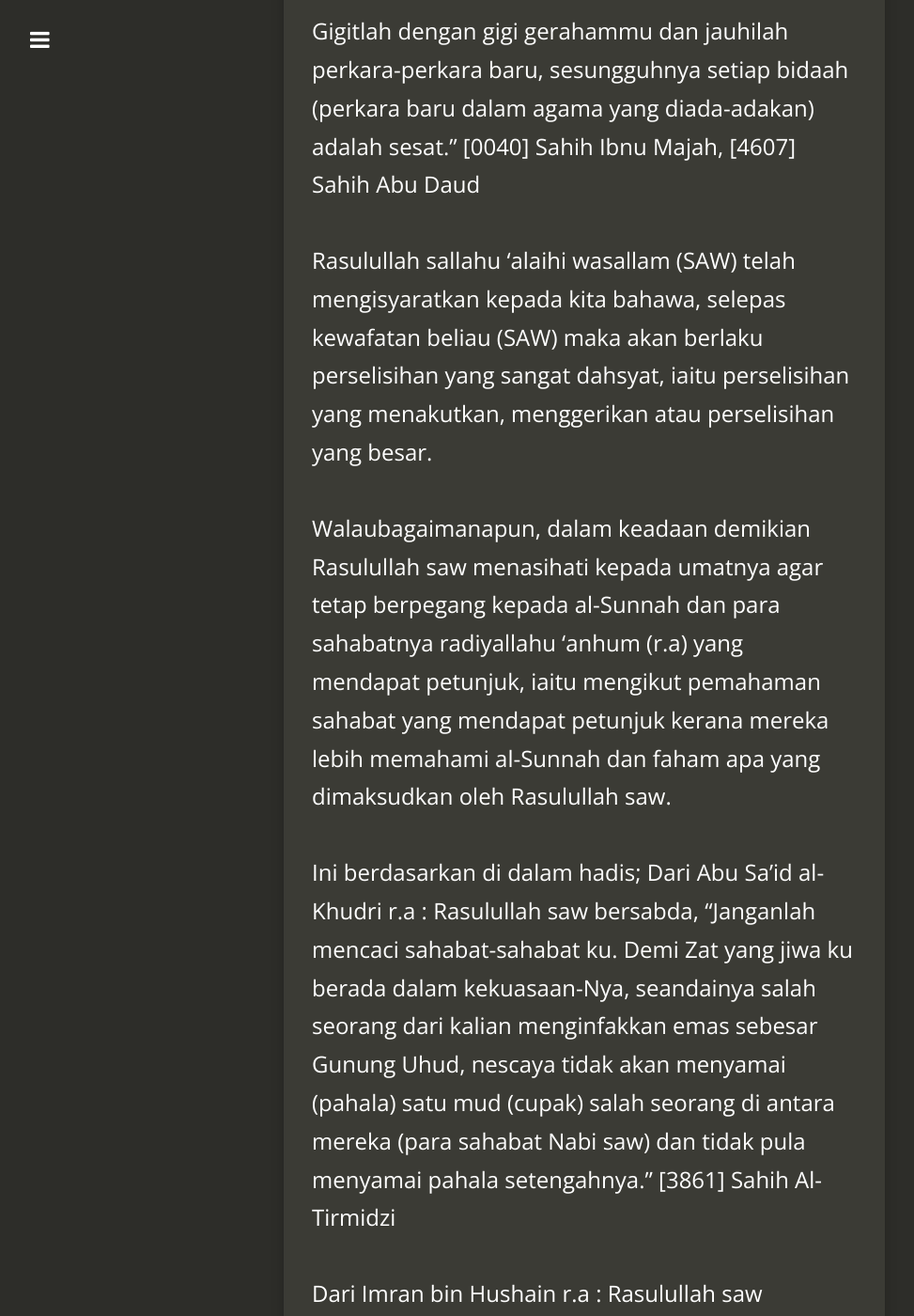
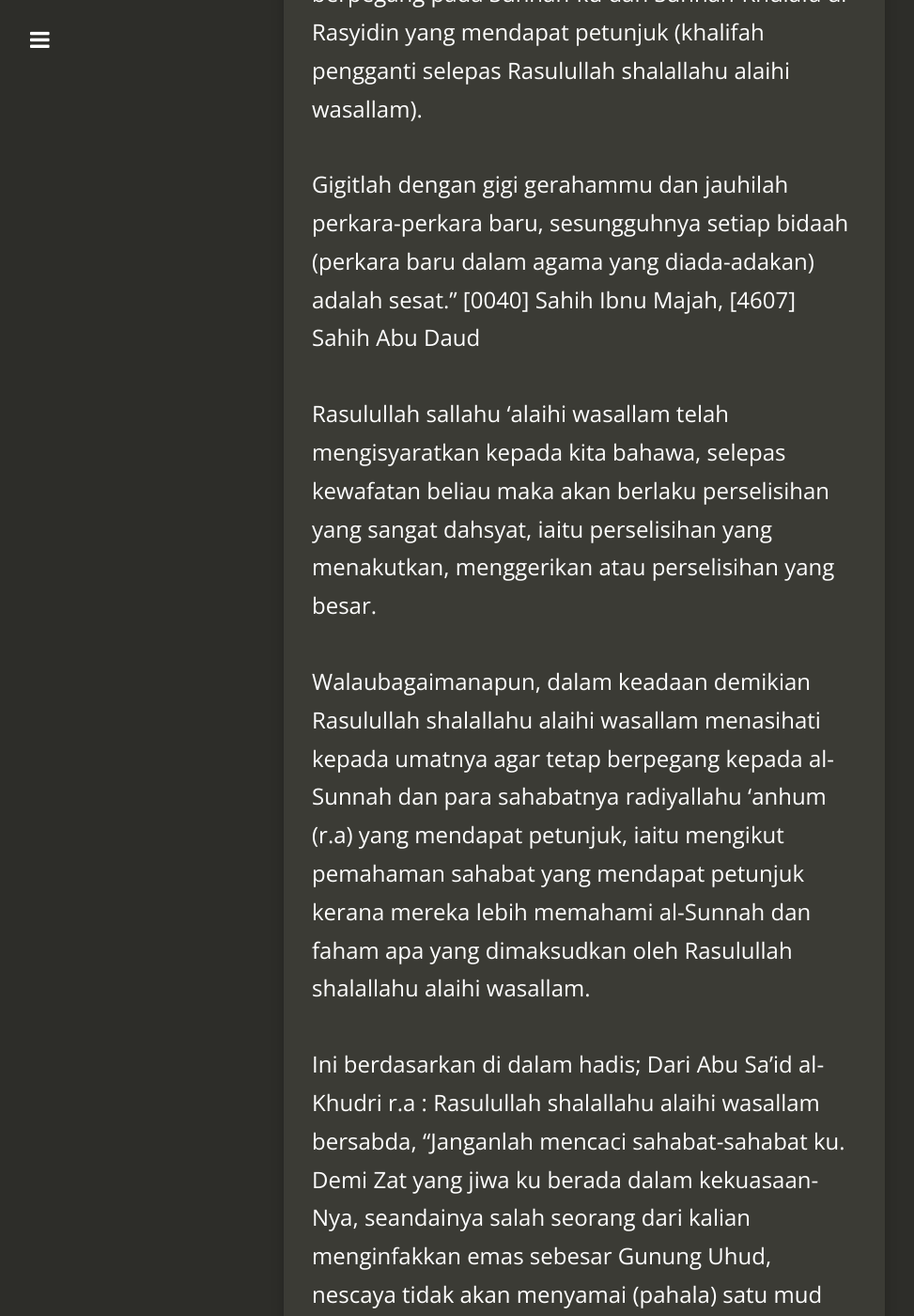
Before and after one commit to kedamaian/swsyafiq, a Jekyll site: the page built from _posts/2010-01-11-perselisihan-umat-islam.md, in a window 1280 px wide and 1400 px high, scrolled down 1434 px. Shown: the whole window at 94% size, without its empty margins (18-991 px from the left). Built offline with Jekyll 4.4.1, drawn with Linux system fonts in a browser that asks for light colours; nearby versions of some CDN libraries; comment, search, counter and statistics services are not loaded; some of the changed text lies outside the part shown.

Commit message:
Update 2010-01-11-perselisihan-umat-islam.md

```diff
--- a/_posts/2010-01-11-perselisihan-umat-islam.md
+++ b/_posts/2010-01-11-perselisihan-umat-islam.md
@@ -13,21 +13,22 @@ Surah Al Baqarah [2] : [255] .....(Allah) yang mengetahui apa yang ada di hadapa
 
 ## PENGENALAN
 
-Dari Irbadh bin Sariyah r.a : Pada suatu hari, Rasulullah saw berdiri berkhutbah di tengah-tengah kami. Kemudian beliau saw memberikan nasihat yang sangat mengesankan, yang menggetarkan hati dan membuat air mata bercucuran.
+Dari Irbadh bin
+riyah r.a : Pada suatu hari, Rasulullah shalallahu alaihi wasallam berdiri berkhutbah di tengah-tengah kami. Kemudian beliau shalallahu alaihi wasallam memberikan nasihat yang sangat mengesankan, yang menggetarkan hati dan membuat air mata bercucuran.
 
-Beliau saw ditanya, “Ya Rasulullah saw, engkau menasihati kami dengan nasihat perpisahan, maka berilah kami amanat.”
+Beliau shalallahu alaihi wasallam ditanya, “Ya Rasulullah shalallahu alaihi wasallam, engkau menasihati kami dengan nasihat perpisahan, maka berilah kami amanat.”
 
-Rasulullah saw bersabda, “Hendaklah kamu bertakwa kepada Allah SWT, dengan mendengar dan taat, meskipun yang memerintahkan kamu adalah seorang budak dari Habsyah. Kamu akan melihat perselisihan yang sangat dahsyat sesudahku, maka hendaklah kamu berpegang pada Sunnah-ku dan Sunnah-Khulafa ur Rasyidin yang mendapat petunjuk (khalifah pengganti selepas Rasulullah saw).
+Rasulullah shalallahu alaihi wasallam bersabda, “Hendaklah kamu bertakwa kepada Allah SWT, dengan mendengar dan taat, meskipun yang memerintahkan kamu adalah seorang budak dari Habsyah. Kamu akan melihat perselisihan yang sangat dahsyat sesudahku, maka hendaklah kamu berpegang pada Sunnah-ku dan Sunnah-Khulafa ur Rasyidin yang mendapat petunjuk (khalifah pengganti selepas Rasulullah shalallahu alaihi wasallam).
 
 Gigitlah dengan gigi gerahammu dan jauhilah perkara-perkara baru, sesungguhnya setiap bidaah (perkara baru dalam agama yang diada-adakan) adalah sesat.” [0040] Sahih Ibnu Majah, [4607] Sahih Abu Daud
 
-Rasulullah sallahu ‘alaihi wasallam (SAW) telah mengisyaratkan kepada kita bahawa, selepas kewafatan beliau (SAW) maka akan berlaku perselisihan yang sangat dahsyat, iaitu perselisihan yang menakutkan, menggerikan atau perselisihan yang besar.
+Rasulullah sallahu ‘alaihi wasallam telah mengisyaratkan kepada kita bahawa, selepas kewafatan beliau maka akan berlaku perselisihan yang sangat dahsyat, iaitu perselisihan yang menakutkan, menggerikan atau perselisihan yang besar.
 
-Walaubagaimanapun, dalam keadaan demikian Rasulullah saw menasihati kepada umatnya agar tetap berpegang kepada al-Sunnah dan para sahabatnya radiyallahu ‘anhum (r.a) yang mendapat petunjuk, iaitu mengikut pemahaman sahabat yang mendapat petunjuk kerana mereka lebih memahami al-Sunnah dan faham apa yang dimaksudkan oleh Rasulullah saw.
+Walaubagaimanapun, dalam keadaan demikian Rasulullah shalallahu alaihi wasallam menasihati kepada umatnya agar tetap berpegang kepada al-Sunnah dan para sahabatnya radiyallahu ‘anhum (r.a) yang mendapat petunjuk, iaitu mengikut pemahaman sahabat yang mendapat petunjuk kerana mereka lebih memahami al-Sunnah dan faham apa yang dimaksudkan oleh Rasulullah shalallahu alaihi wasallam.
 
-Ini berdasarkan di dalam hadis; Dari Abu Sa’id al-Khudri r.a : Rasulullah saw bersabda, “Janganlah mencaci sahabat-sahabat ku. Demi Zat yang jiwa ku berada dalam kekuasaan-Nya, seandainya salah seorang dari kalian menginfakkan emas sebesar Gunung Uhud, nescaya tidak akan menyamai (pahala) satu mud (cupak) salah seorang di antara mereka (para sahabat Nabi saw) dan tidak pula menyamai pahala setengahnya.” [3861] Sahih Al-Tirmidzi
+Ini berdasarkan di dalam hadis; Dari Abu Sa’id al-Khudri r.a : Rasulullah shalallahu alaihi wasallam bersabda, “Janganlah mencaci sahabat-sahabat ku. Demi Zat yang jiwa ku berada dalam kekuasaan-Nya, seandainya salah seorang dari kalian menginfakkan emas sebesar Gunung Uhud, nescaya tidak akan menyamai (pahala) satu mud (cupak) salah seorang di antara mereka (para sahabat Nabi shalallahu alaihi wasallam) dan tidak pula menyamai pahala setengahnya.” [3861] Sahih Al-Tirmidzi
 
-Dari Imran bin Hushain r.a : Rasulullah saw bersabda, “Sebaik-baik umat ku adalah mereka yang ada di zaman saat aku diutus (generasi sahabat), kemudian umat pada zaman setelahnya (generasi tabi’in), kemudian umat pada zaman setelahnya (tabi’ut tabi’in).
+Dari Imran bin Hushain r.a : Rasulullah shalallahu alaihi wasallam bersabda, “Sebaik-baik umat ku adalah mereka yang ada di zaman saat aku diutus (generasi sahabat), kemudian umat pada zaman setelahnya (generasi tabi’in), kemudian umat pada zaman setelahnya (tabi’ut tabi’in).
 
 Setelah itu akan muncullah;
 
@@ -39,88 +40,88 @@ Setelah itu akan muncullah;
 
 (d). Banyak diantara mereka yang kegemukan (terlampau banyak makan dan minum atau bermewah-mewah).” [4657] Sahih Abu Daud
 
-Setelah Rasulullah saw mengingatkan kita mengenai perselisihan yang sangat dahsyat, kemudian diingatkan mengenai tetap berpegang kepada al-Sunnah dan mengikutinya ketika bencana itu, lalu beliau (SAW) mengingatkan kita agar menjauhkan diri dari perkara-perkara agama yang ditambah-tambah atau diada-adakan.
+Setelah Rasulullah shalallahu alaihi wasallam mengingatkan kita mengenai perselisihan yang sangat dahsyat, kemudian diingatkan mengenai tetap berpegang kepada al-Sunnah dan mengikutinya ketika bencana itu, lalu beliau mengingatkan kita agar menjauhkan diri dari perkara-perkara agama yang ditambah-tambah atau diada-adakan.
 
-Di dalam sebuah hadis; Dari Aisyah r.ha : Nabi saw bersabda, “Barangsiapa yang membuat-buat perkara yang baru di dalam perkara (agama) kami ini yang bukan darinya, maka tertolak.” Dalam lafaz yang lain disebutkan, Nabi saw bersabda “Barangsiapa yang membuat perkara yang baru selain dari yang telah kami perintahkan nescaya perkara itu tertolak.” [4606] Sahih Abu Daud juga Ibnu Majah dan Muttafaq ‘Alaih.
+Di dalam sebuah hadis; Dari Aisyah r.ha : Nabi shalallahu alaihi wasallam bersabda, “Barangsiapa yang membuat-buat perkara yang baru di dalam perkara (agama) kami ini yang bukan darinya, maka tertolak.” Dalam lafaz yang lain disebutkan, Nabi shalallahu alaihi wasallam bersabda “Barangsiapa yang membuat perkara yang baru selain dari yang telah kami perintahkan nescaya perkara itu tertolak.” [4606] Sahih Abu Daud juga Ibnu Majah dan Muttafaq ‘Alaih.
 
 ## PERBINCANGAN
 
-Perkataan ‘Kamu akan melihat perselisihan yang sangat dahsyat sesudahku’ adalah perkara yang sangat penting. Antara perselisihan yang diucapkan oleh Rasulullah saw dalam hadis (0040 – Ibnu Majah) adalah mengenai ibadat-ibadat yang diada-adakan (bidaah) dan agar mentaati pemerintah walaupun berlainan bangsa (bukan bermaksud agar mengangkat orang kafir sebagai pemerintah- ia memerlukan satu perbincangan khusus yang lain (Rujuk Surah Al-Maa'idah [5] : 51).
+Perkataan ‘Kamu akan melihat perselisihan yang sangat dahsyat sesudahku’ adalah perkara yang sangat penting. Antara perselisihan yang diucapkan oleh Rasulullah shalallahu alaihi wasallam dalam hadis (0040 – Ibnu Majah) adalah mengenai ibadat-ibadat yang diada-adakan (bidaah) dan agar mentaati pemerintah walaupun berlainan bangsa (bukan bermaksud agar mengangkat orang kafir sebagai pemerintah- ia memerlukan satu perbincangan khusus yang lain (Rujuk Surah Al-Maa'idah [5] : 51).
 
 Tetapi bukan perkara itu yang hendak dibincangkan dalam risalah ini tetapi apa yang ingin dikongsi atau difikirkan bersama adalah, apakah lagi perselisihan yang dahsyat itu atau fitnah-fitnah yang lainnya yang mungkin sama besar dan lebih besar lagi?
 
 > - Memerangi Sesama Muslim
 
 
-Dari Abdullah bin Umar r.a : Rasulullah saw bersabda, “Hati-hatilah kamu! Janganlah kamu kafir kembali sepeninggalanku, di mana sebahagian kamu membunuh sebahagian yang lain (memerangi saudara se-Islam).” (0054)
+Dari Abdullah bin Umar r.a : Rasulullah shalallahu alaihi wasallam bersabda, “Hati-hatilah kamu! Janganlah kamu kafir kembali sepeninggalanku, di mana sebahagian kamu membunuh sebahagian yang lain (memerangi saudara se-Islam).” (0054)
 
-Dari Jarir bin Abdullah r.a katanya : Rasulullah saw bersabda ketika haji Wada’, “Dengarkanlah wahai orang-orang!” Beliau (SAW) kemudian bersabda, “Janganlah kalian kembali kepada kekafiran setelah (sepeninggalan)ku dengan saling memerangi antara sesama (orang Islam).” [3200] Sahih Ibnu Majah
+Dari Jarir bin Abdullah r.a katanya : Rasulullah shalallahu alaihi wasallam bersabda ketika haji Wada’, “Dengarkanlah wahai orang-orang!” Beliau (shalallahu alaihi wasallam) kemudian bersabda, “Janganlah kalian kembali kepada kekafiran setelah (sepeninggalan)ku dengan saling memerangi antara sesama (orang Islam).” [3200] Sahih Ibnu Majah
 
-Rasulullah saw melarang sama sekali mencaci sesama Muslim apalagi memerangi dan membunuhnya kerana ia boleh menyebabkan kekufuran. Fitnah yang menakutkan ini berlaku seperti gelapnya malam, ertinya kita tidak tahu siapa yang benar. Masing-masing berhujah menegakkan Islam tetapi saling bunuh membunuh.
+Rasulullah shalallahu alaihi wasallam melarang sama sekali mencaci sesama Muslim apalagi memerangi dan membunuhnya kerana ia boleh menyebabkan kekufuran. Fitnah yang menakutkan ini berlaku seperti gelapnya malam, ertinya kita tidak tahu siapa yang benar. Masing-masing berhujah menegakkan Islam tetapi saling bunuh membunuh.
 
 Apabila terjadi perkara seperti ini, hendaklah kita jangan sesekali mencampuri atau menyebelahi mana-mana pihak kerana kedua-duanya Islam. Sementara itu jangan pula kita sebarkan fitnah-fitnah yang menimbulkan kekacauan kepada umat Islam. Antara hadis yang menerangkan perkara ini;
 
-Dari Hudzaifah r.a : Rasulullah saw bersabda, “Tidak dapat masuk syurga, orang-orang yang menyiar-nyiarkan berita untuk mengacau (merusuh).” [0082] Sahih Muslim
+Dari Hudzaifah r.a : Rasulullah shalallahu alaihi wasallam bersabda, “Tidak dapat masuk syurga, orang-orang yang menyiar-nyiarkan berita untuk mengacau (merusuh).” [0082] Sahih Muslim
 
-Dari Abu Musa Al-Asy’ari : Rasulullah saw bersabda, “Sesungguhnya ketika hari kiamat mendekat, akan terjadi fitnah yang datang seperti gelapnya malam. Seseorang akan beriman di pagi hari dan menjadi kafir pada petang harinya.
+Dari Abu Musa Al-Asy’ari : Rasulullah shalallahu alaihi wasallam bersabda, “Sesungguhnya ketika hari kiamat mendekat, akan terjadi fitnah yang datang seperti gelapnya malam. Seseorang akan beriman di pagi hari dan menjadi kafir pada petang harinya.
 
 Orang yang duduk akan menjadi lebih baik dari orang yang berdiri, orang yang berjalan lebih baik dari daripada yang berlari-lari kecil. Maka (saat itu) patahkanlah anak panah kalian di batu (tidak melawan). Dan jika ada seseorang datang (untuk membunuh kalian), maka bersikaplah seperti sebaik-baik manusia.” [4259] Sahih Abu Daud
 
 ‘Mematahkan anak panah’ atau dalam lafaz lain dari sahih Muslim, ‘Memukulkan mata pedangnya ke batu (Nombor 2458), ini adalah kerana kita perlu sedaya upaya menghindarkan diri dari memerangi atau membunuh sesama Muslim;
 
-(a). Dari Ibnu Umar r.a : Bahawa dia mendengar Nabi saw bersabda, “Sepeninggalanku janganlah kamu menjadi kafir, yang satu memenggal leher yang lain.” [1869] Sahih Bukhari
+(a). Dari Ibnu Umar r.a : Bahawa dia mendengar Nabi shalallahu alaihi wasallam bersabda, “Sepeninggalanku janganlah kamu menjadi kafir, yang satu memenggal leher yang lain.” [1869] Sahih Bukhari
 
-(b). Dari Ahnaf bin Qais r.a : (Diringkaskan)... Rasulullah saw bersabda, “Apabila dua Muslim berkelahi dengan menggunakan pedang masing-masing, maka yang terbunuh dan membunuh masuk neraka.” [2459] Sahih Muslim
+(b). Dari Ahnaf bin Qais r.a : (Diringkaskan)... Rasulullah shalallahu alaihi wasallam bersabda, “Apabila dua Muslim berkelahi dengan menggunakan pedang masing-masing, maka yang terbunuh dan membunuh masuk neraka.” [2459] Sahih Muslim
 
 > - Tiga Gabungan yang Mencemar Islam
 
 
-Dari Tsauban r.a (pembantu Rasulullah saw) : Rasulullah saw bersabda, (telah diringkaskan dalam hadis yang panjang).... “Di antara yang aku takuti atas umatku adalah;
+Dari Tsauban r.a (pembantu Rasulullah shalallahu alaihi wasallam) : Rasulullah shalallahu alaihi wasallam bersabda, (telah diringkaskan dalam hadis yang panjang).... “Di antara yang aku takuti atas umatku adalah;
 
 (a). Para pemimpin yang menyesatkan, dan
 (b). Sebahagian umat ku yang menyembah al-autsan (berhala),
 (c). Sebahagian kabilah dari umat ku bergabung dengan kaum musyrikin.... (dan seterusnya hingga habis hadis).” [3207] Sahih Ibnu Majah
 
-Tiga gabungan ini boleh mencemar agama Islam kerana orang-orang kafir akan mengambil contoh Islam daripada mereka, lalu mereka yang mengikuti sunnah Rasulullah saw akan dipanggil ‘jumud’, fanatik, kasar dan lainnya.
+Tiga gabungan ini boleh mencemar agama Islam kerana orang-orang kafir akan mengambil contoh Islam daripada mereka, lalu mereka yang mengikuti sunnah Rasulullah shalallahu alaihi wasallam akan dipanggil ‘jumud’, fanatik, kasar dan lainnya.
 
 > - Fanatik
 
 
-Dari Abu Hurairah r.a : Rasulullah saw bersabda, “Barangsiapa berperang di bawah panji kesesatan, menyerukan kepada ‘asobiyyah atau marah kerana ‘asobiyyah, maka matinya adalah Jahiliyyah.” [3205] Sahih Ibnu Majah
+Dari Abu Hurairah r.a : Rasulullah shalallahu alaihi wasallam bersabda, “Barangsiapa berperang di bawah panji kesesatan, menyerukan kepada ‘asobiyyah atau marah kerana ‘asobiyyah, maka matinya adalah Jahiliyyah.” [3205] Sahih Ibnu Majah
 
 Maksud ‘Asobiyyah’ yang diletakkan di dalam kitab Ibnu Majah ini sebagai fanatisme. Iaitu orang yang fanatik dan taksub hingga berlakunya kezaliman. Kefanatikannya hingga menghalalkan membunuh sesama Muslim, mengkafirkan orang sesuka hati dan lain-lain yang bertentangan dengan Islam.
 
 > - Hanya Umat Islam Boleh Menghancurkan Islam
 
 
-Dari Amir bin Sa’ad r.a : Rasulullah saw bersabda, (Diringkaskan pada hadis yang panjang) “Aku memohon kepada Tuhanku supaya jangan membinasakan umatku dengan musim susah yang panjang, maka diperkenankan,
+Dari Amir bin Sa’ad r.a : Rasulullah shalallahu alaihi wasallam bersabda, (Diringkaskan pada hadis yang panjang) “Aku memohon kepada Tuhanku supaya jangan membinasakan umatku dengan musim susah yang panjang, maka diperkenankan,
 
 Aku memohon supaya umatku jangan dibinasakan dengan bencana tenggelam (seperti terjadi pada kaum Nabi Nuh a.s, Firaun) permohonanku itu diperkenankan-Nya juga. (Dalam lafaz lain, ‘Tidak ada satu kekuatan musuh yang dapat menghancurkan mereka (umat Islam) kecuali mereka sendiri walaupun musuh mereka bersatu mengelilingi mereka’-Rujukan Hadis [2463] dari Tsauban r.a)
 
 Aku memohon supaya umatku jangan dibinasakan kerana pertentangan sesama mereka. Permohonan ini tidak diperkenankan.” [2464] Sahih Muslim Umat Islam hanya dapat dibinasakan oleh orang Islam itu sendiri. Walau berkumpul musuh-musuh Islam mengelilingi umat Islam, maka umat Islam tidak akan tewas seluruhnya dan ini jaminan Allah Ta’ala. Selain itu umat Islam juga tidak akan hancur kerana bencana alam yang terjadi, ini juga jaminan Allah Ta’ala.
 
-Tetapi umat Islam akan tewas dan binasa kerana pertentangan sesama sendiri iaitu, umat Islam yang mengaku Islam, mencintai Rasulullah saw, membaca Al-Quran, bersolat dan sebagainya tetapi mempunyai akhlak yang buruk sehingga apabila berlaku perselisihan mereka melupakan kesatuan Islam dan berfatwa tanpa merujuk Al-Quran, Al-Sunnah dan para ulama yang berpegang kepada Al-Quran dan Al-Sunnah.
+Tetapi umat Islam akan tewas dan binasa kerana pertentangan sesama sendiri iaitu, umat Islam yang mengaku Islam, mencintai Rasulullah shalallahu alaihi wasallam, membaca Al-Quran, bersolat dan sebagainya tetapi mempunyai akhlak yang buruk sehingga apabila berlaku perselisihan mereka melupakan kesatuan Islam dan berfatwa tanpa merujuk Al-Quran, Al-Sunnah dan para ulama yang berpegang kepada Al-Quran dan Al-Sunnah.
 
-Setelah terjadi demikian, maka umat Islam akan menjadi berkelompok dan berpuak-puak, sedangkan agama mereka satu dan tuhan mereka Allah yang Esa dan penghulu mereka Rasulullah saw. Kita boleh lihat hari ini betapa benar sabda Rasulullah saw.
+Setelah terjadi demikian, maka umat Islam akan menjadi berkelompok dan berpuak-puak, sedangkan agama mereka satu dan tuhan mereka Allah yang Esa dan penghulu mereka Rasulullah shalallahu alaihi wasallam. Kita boleh lihat hari ini betapa benar sabda Rasulullah shalallahu alaihi wasallam.
 
 ## PENUTUP
 
 Banyak lagi perselisihan di antara umat Islam namun walaubagaimanapun ia adalah pecahan-pecahan dari hadis di atas. Persoalannya apakah yang perlu kita lakukan? Di dalam sebuah hadis, seorang sahabat bertanya tentang apa yang perlu dilakukan ketika fitnah itu; Dari Huzaifah bin Yaman r.a : (Diringkaskan dari hadis yang panjang) ... (Huzaifah r.a bertanya),
 
-‘Apakah yang engkau perintahkan kepada saya kalau seandainya saya mendapati hal yang demikian (perkara buruk atau fitnah atau huru-hara yang terjadi) Jawab Nabi (SAW), “Hendaklah engkau tetap dalam jamaah kaum Muslimin dan mengikuti Imam (pemimpin) mereka.” Saya (Huzaifah r.a) bertanya,
+‘Apakah yang engkau perintahkan kepada saya kalau seandainya saya mendapati hal yang demikian (perkara buruk atau fitnah atau huru-hara yang terjadi) Jawab Nabi (shalallahu alaihi wasallam), “Hendaklah engkau tetap dalam jamaah kaum Muslimin dan mengikuti Imam (pemimpin) mereka.” Saya (Huzaifah r.a) bertanya,
 
 ‘Bagaimana kalau mereka tidak mempunyai jamaah (kesatuan) dan tidak mempunyai Imam (pemimpin)?’
 
-Jawab Nabi (SAW), “Jauhilah semua kumpulan biarpun kerana itu engkau sampai menggigit urat-urat kayu sehingga engkau meninggal dalam keadaan itu.” [1873] Sahih Bukhari Ulama mempunyai pelbagai definisi mengenai maksud ‘jamaah’ ini, anda boleh juga lihat di sini mengenai pengertian jamaah; http://suarajagat.wordpress.com/2010/02/09/ahli-sunnah-wal-jamaah-definisi-jamaah/.
+Jawab Nabi (shalallahu alaihi wasallam), “Jauhilah semua kumpulan biarpun kerana itu engkau sampai menggigit urat-urat kayu sehingga engkau meninggal dalam keadaan itu.” [1873] Sahih Bukhari Ulama mempunyai pelbagai definisi mengenai maksud ‘jamaah’ ini, anda boleh juga lihat di sini mengenai pengertian jamaah; http://suarajagat.wordpress.com/2010/02/09/ahli-sunnah-wal-jamaah-definisi-jamaah/.
 
 Jamaah yang dimaksudkan adalah ahl al-sunnah wa al-jamaah. Sekiranya tiada jamaah dan pemimpin yang mengikuti sunnah ketika itu, maka hendaklah kita tetap berpegang kepada Al-Quran dan Al-Sunnah walaupun bersendirian sehinggalah ajal kita sampai. Selain itu jangan pula kita (orang awam) mengkafirkan orang sesuka hati dan melaga-lagakan pula sesama ulama dan orang Islam lain kerana;
 
-Dari Ibnu Umar r.a : Rasulullah saw bersabda, “Siapa yang berkata kepada saudaranya, ‘Hai Kafir!’ maka ucapan itu kembali kepada salah seorang antara keduanya. Jika apa yang diucapkannya benar, maka ucapan itu tertuju kepada orang yang dipanggil. Jika tidak, maka ucapan itu tertuju kepada yang mengucapkan.” (0049) Sahih Muslim
+Dari Ibnu Umar r.a : Rasulullah shalallahu alaihi wasallam bersabda, “Siapa yang berkata kepada saudaranya, ‘Hai Kafir!’ maka ucapan itu kembali kepada salah seorang antara keduanya. Jika apa yang diucapkannya benar, maka ucapan itu tertuju kepada orang yang dipanggil. Jika tidak, maka ucapan itu tertuju kepada yang mengucapkan.” (0049) Sahih Muslim
 
-Mereka yang suka melaga-lagakan serta mennyebarkan berita-berita yang boleh menyebabkan pergaduhan pula; Dari Hudzaifah r.a : Rasulullah saw bersabda, “Tidak dapat masuk syurga, orang-orang yang menyiar-nyiarkan berita untuk mengacau (merusuh).” [0082] Sahih Muslim
+Mereka yang suka melaga-lagakan serta mennyebarkan berita-berita yang boleh menyebabkan pergaduhan pula; Dari Hudzaifah r.a : Rasulullah shalallahu alaihi wasallam bersabda, “Tidak dapat masuk syurga, orang-orang yang menyiar-nyiarkan berita untuk mengacau (merusuh).” [0082] Sahih Muslim
 
-Biarlah para ulama yang membicarakan hal itu dan kita ikuti mereka (ulama) yang benar-benar mengikuti Al-Quran dan Al-Sunnah dengan pemahaman yang sebenar. Pemahaman yang sebenar adalah mengikuti sabdaan Nabi saw;
+Biarlah para ulama yang membicarakan hal itu dan kita ikuti mereka (ulama) yang benar-benar mengikuti Al-Quran dan Al-Sunnah dengan pemahaman yang sebenar. Pemahaman yang sebenar adalah mengikuti sabdaan Nabi shalallahu alaihi wasallam;
 
-Dari Imran bin Hushain r.a : Rasulullah saw bersabda, “Sebaik-baik umat ku adalah mereka yang ada di zaman saat aku diutus (generasi sahabat), kemudian umat pada zaman setelahnya (generasi tabi’in), kemudian umat pada zaman setelahnya (tabi’ut tabi’in)... [4657] Sahih Abu Daud
+Dari Imran bin Hushain r.a : Rasulullah shalallahu alaihi wasallam bersabda, “Sebaik-baik umat ku adalah mereka yang ada di zaman saat aku diutus (generasi sahabat), kemudian umat pada zaman setelahnya (generasi tabi’in), kemudian umat pada zaman setelahnya (tabi’ut tabi’in)... [4657] Sahih Abu Daud
 
 Semoga Allah Subhana wa Ta’ala melindungi kita dari fitnah-fitnah yang dahsyat ini. Perlu diingat ini hanyalah permulaan fitnah-fitnah sebelum terjadinya fitnah yang lebih besar akan datang, iaitu fitnah Dajjal (fitnah terbesar dalam sejarah umat manusia kerana tiada satu Nabi pun kecuali mereka mengingatkan setiap umat mereka akan kedatangan Dajjal ini). Surah An-Nisaa' [4] : 59 59. Hai orang-orang yang beriman, taatilah Allah dan taatilah Rasul (Nya), dan ulil amri di antara kamu. Kemudian jika kamu berlainan pendapat tentang sesuatu, maka kembalikanlah ia kepada Allah (Al Quran) dan Rasul (sunnahnya), jika kamu benar-benar beriman kepada Allah dan hari kemudian. Yang demikian itu lebih utama (bagimu) dan lebih baik akibatnya.
```
